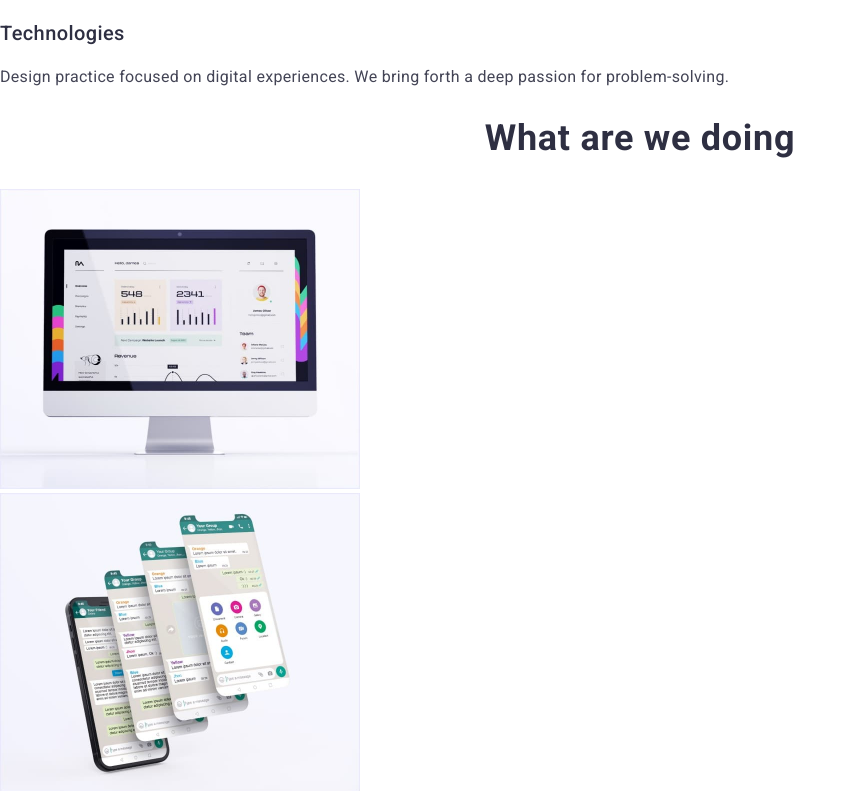
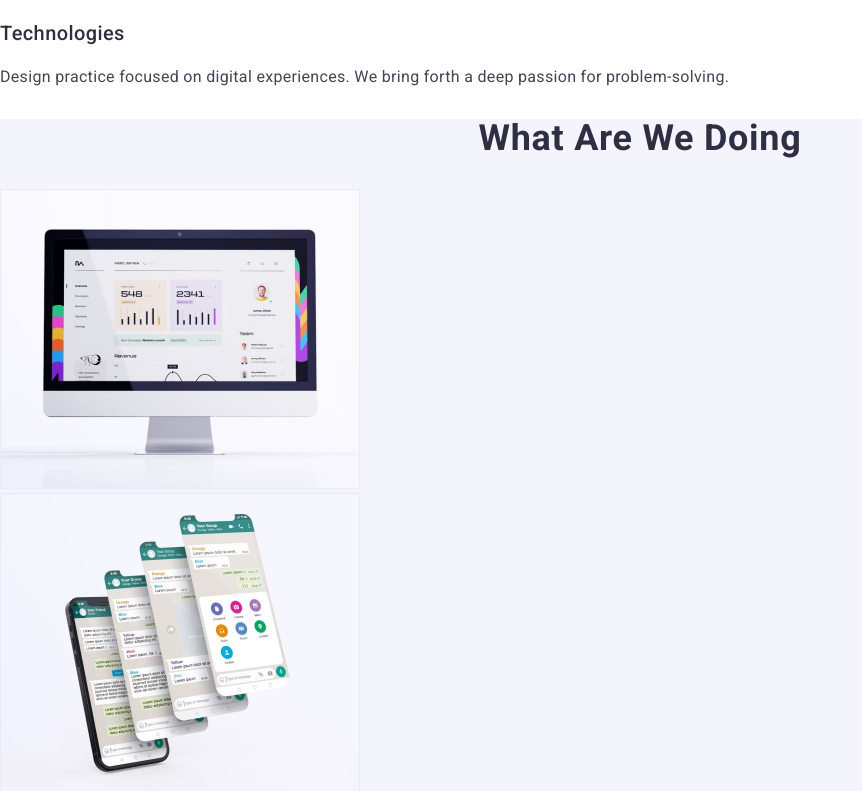
Before and after one commit to Holy-Basilisk/goit-markup-hw-02, a plain HTML site: page index.html in a window 1280 px wide. Shown: the part 649-1440 px from the top of the page, without its empty margins (0-862 px from the left). Drawn offline with nearby package versions, Linux system fonts and the light colour scheme.

Commit message:
small fixes

```diff
--- a/css/styles.css
+++ b/css/styles.css
@@ -168,11 +168,16 @@ body {
 	padding: 0px;
 }*/
 
+.portfolio {
+	background-color: var(--backgroundColorLight);
+}
+
 .portfolio h2,
 .our-team h2 {
 	color: var(--headersColor);
 	font-size: 36px;
 	line-height: 1.11;
+	text-transform: capitalize;
 	text-align: center;
 	letter-spacing: 0.02em;
 }
```
